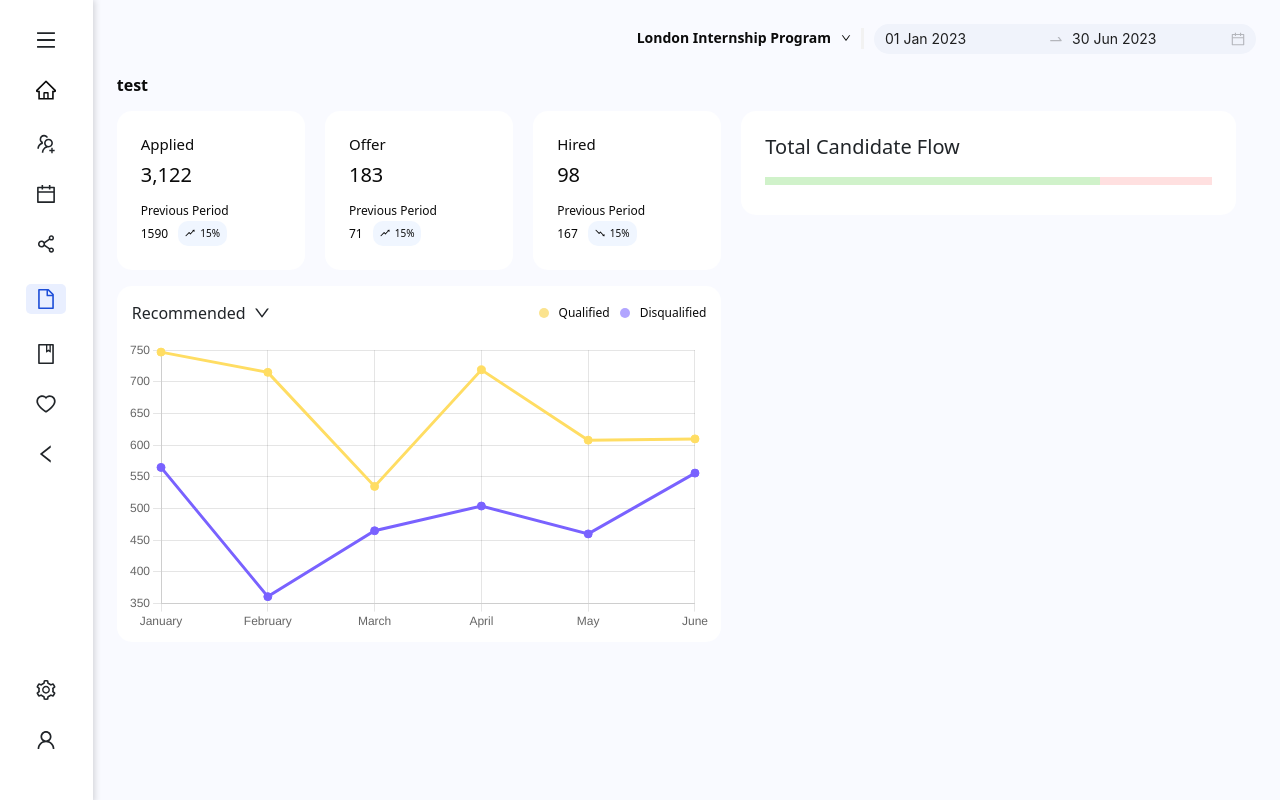
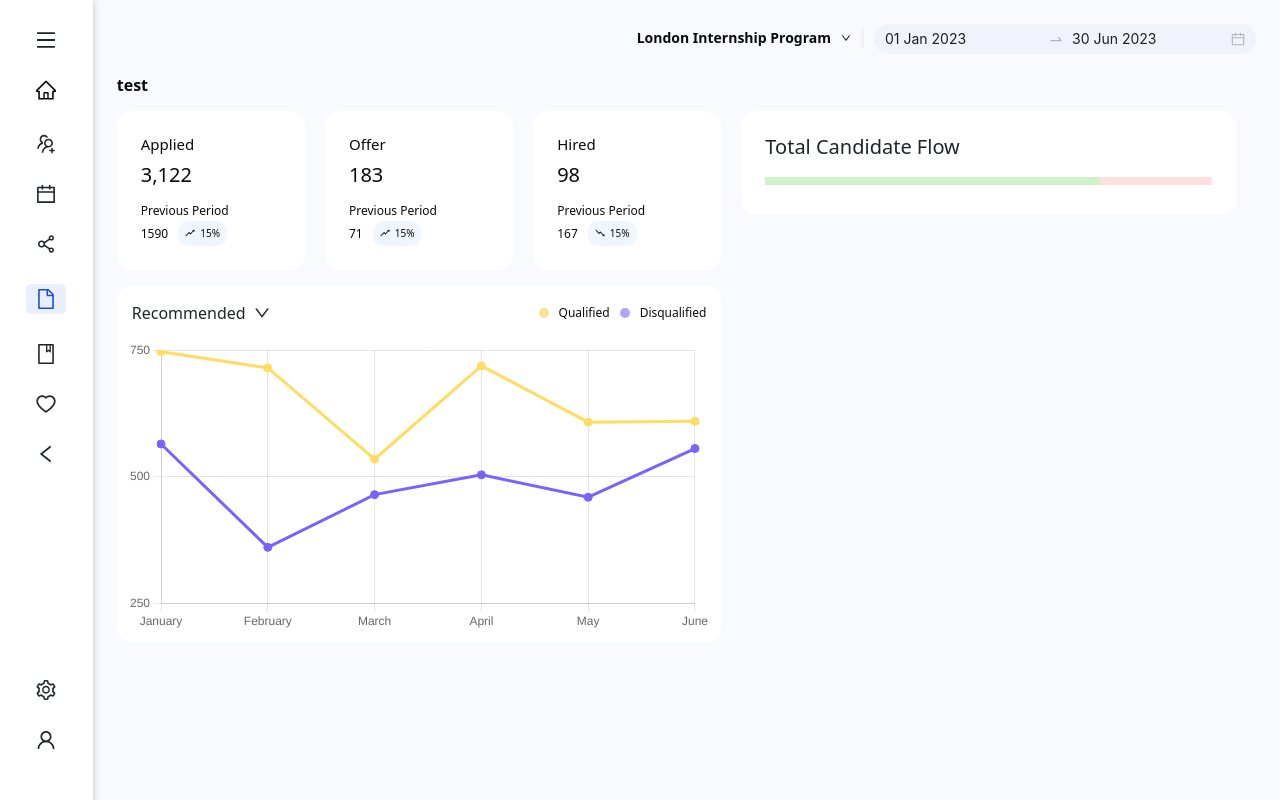
Before and after one commit to Hassaan11/ATS-task2, a React (Create React App) app: page /reports in a window 1280 px wide. Built offline with nearby package versions, Linux system fonts and the light colour scheme.

Commit message:
Setup component to display line chart

```diff
--- a/src/components/line-chart/line-chart.tsx
+++ b/src/components/line-chart/line-chart.tsx
@@ -1,15 +1,13 @@
-import React from "react";
 import {
   Chart as ChartJS,
   CategoryScale,
   LinearScale,
   PointElement,
   LineElement,
-  Title,
   Tooltip,
-  Legend,
 } from "chart.js";
 import { Line } from "react-chartjs-2";
+import { GraphData } from "../../types/types";
 
 ChartJS.register(
   CategoryScale,
@@ -19,10 +17,21 @@ ChartJS.register(
   Tooltip
 );
 
-const LineChart = ({ data }: any) => {
+type lineChartProps = {
+  data: GraphData;
+};
+
+const LineChart = ({ data }: lineChartProps) => {
   return (
     <Line
       options={{
+        scales: {
+          y: {
+            max: Math.max(750),
+            min: Math.max(250),
+            ticks: { stepSize: 250 },
+          },
+        },
         responsive: true,
         plugins: {
           legend: {
@@ -34,6 +43,7 @@ const LineChart = ({ data }: any) => {
           },
         },
       }}
+      style={{ width: "100%", height: "100%" }}
       data={data}
       updateMode="active"
     />
```
